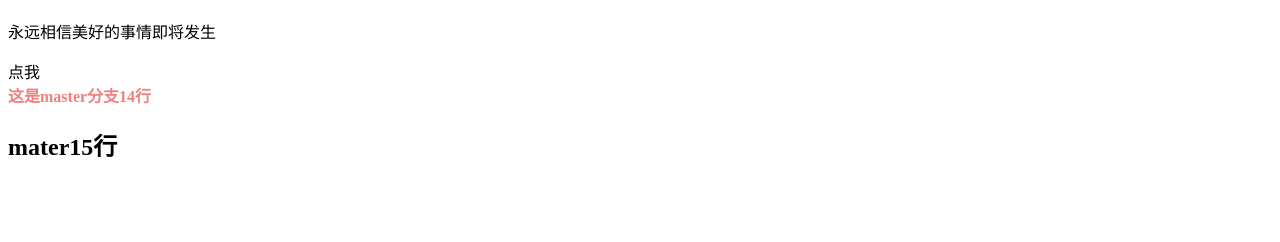
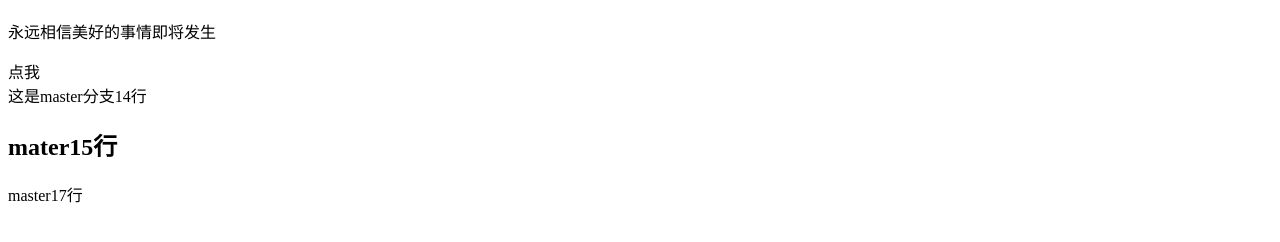
Before and after one commit to blancdove/test, a plain HTML site: page index.html in a window 1280 px wide. Shown: the part 70-312 px from the top of the page. Drawn offline with Linux system fonts and the light colour scheme.

Commit message:
添加两行

```diff
--- a/index.html
+++ b/index.html
@@ -11,7 +11,9 @@
 	<h1>天天开心</h1>
 	<p>永远相信美好的事情即将发生</p>
 	<div class="btn">点我</div>
-	<strong>这是master分支14行</strong>
+	这是master分支14行
 	<h2>mater15行</h2>
+
+	<div>master17行</div>
 </body>
 </html>
```
